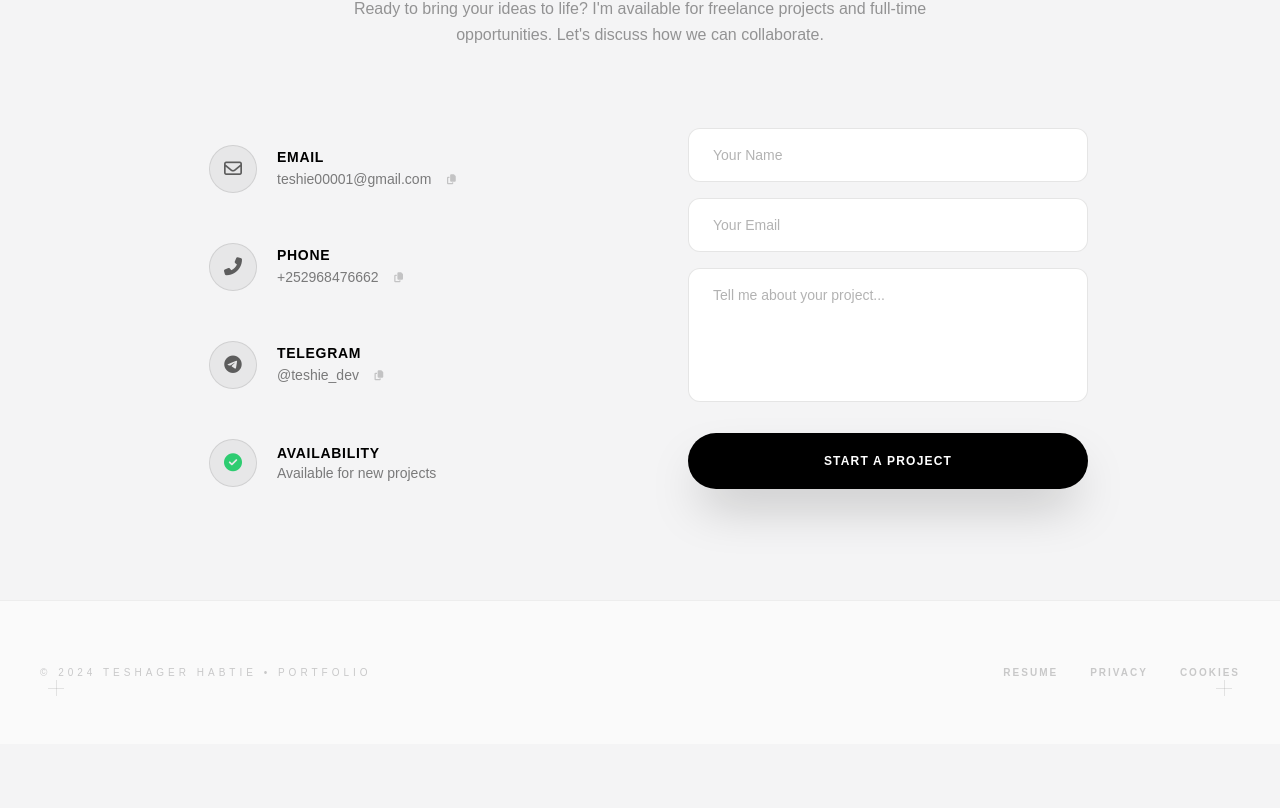
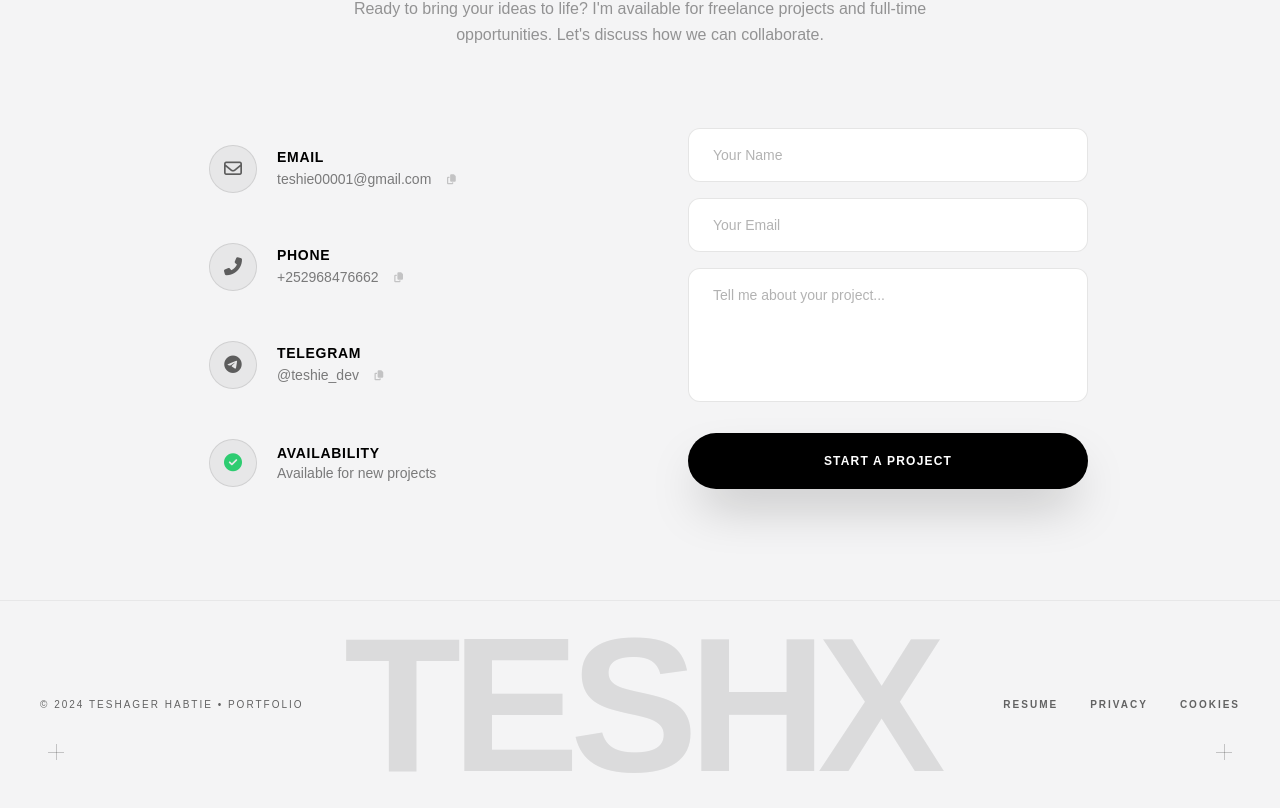
Before and after one commit to teshx/Newportifolio, a Next.js app: page / in a window 1280 px wide. Shown: the part 4562-5370 px from the top of the page. Before the commit the page ends 5306 px from the top, so only its background shows below. Built offline with nearby package versions, Linux system fonts and the light colour scheme.

Commit message:
remove footer

```diff
--- /dev/null
+++ b/src/app/components/Footer.tsx
@@ -0,0 +1,31 @@
+"use client";
+
+import React from 'react';
+
+const Footer: React.FC = () => {
+    return (
+        <footer className="relative py-24 px-10 overflow-hidden border-t border-black/5 dark:border-white/5">
+
+            {/* TESHX Background Branding */}
+            <div className="absolute inset-0 flex items-center justify-center pointer-events-none select-none overflow-hidden">
+                <h1 className="text-[12vw] sm:text-[15vw] font-black uppercase tracking-tighter text-black/[0.1] dark:text-white/[0.03] leading-none whitespace-nowrap">
+                    TESHX
+                </h1>
+            </div>
+
+            <div className="max-w-7xl mx-auto w-full relative z-10 flex flex-col md:flex-row justify-between items-center gap-6">
+                <div className="text-black/60 dark:text-white/30 text-[10px] uppercase tracking-[0.2em] font-medium text-center md:text-left">
+                    &copy; 2024 Teshager Habtie • Portfolio
+                </div>
+
+                <div className="flex gap-8 text-black/60 dark:text-white/30 text-[10px] uppercase tracking-[0.2em] font-bold">
+                    <a href="#" className="hover:text-black dark:hover:text-white transition-colors">Resume</a>
+                    <a href="#" className="hover:text-black dark:hover:text-white transition-colors">Privacy</a>
+                    <a href="#" className="hover:text-black dark:hover:text-white transition-colors">Cookies</a>
+                </div>
+            </div>
+        </footer>
+    );
+};
+
+export default Footer;
--- a/src/app/page.tsx
+++ b/src/app/page.tsx
@@ -8,6 +8,9 @@ import AboutMe from './components/AboutMe';
 import Projects from './components/Project';
 import Experience from './components/Experience';
 import Contacts from './components/Contact';
+import Articles from './components/Articles';
+import ScrollToTop from './components/ScrollToTop';
+import Footer from './components/Footer';
 
 const App: React.FC = () => {
   return (
@@ -31,16 +34,7 @@ const App: React.FC = () => {
 
       </main>
 
-      <footer className="relative z-10 py-16 px-10 border-t border-black/5 dark:border-white/5 flex flex-col md:flex-row justify-between items-center gap-6 bg-white/50 dark:bg-transparent transition-colors">
-        <div className="text-black/20 dark:text-white/20 text-[10px] uppercase tracking-[0.4em]">
-          &copy; 2024 Teshager Habtie • Portfolio
-        </div>
-        <div className="flex gap-8 text-black/20 dark:text-white/20 text-[10px] uppercase tracking-[0.2em] font-bold">
-          <a href="#" className="hover:text-black dark:hover:text-white transition-colors">Resume</a>
-          <a href="#" className="hover:text-black dark:hover:text-white transition-colors">Privacy</a>
-          <a href="#" className="hover:text-black dark:hover:text-white transition-colors">Cookies</a>
-        </div>
-      </footer>
+      <Footer />
     </div>
   );
 };
```
